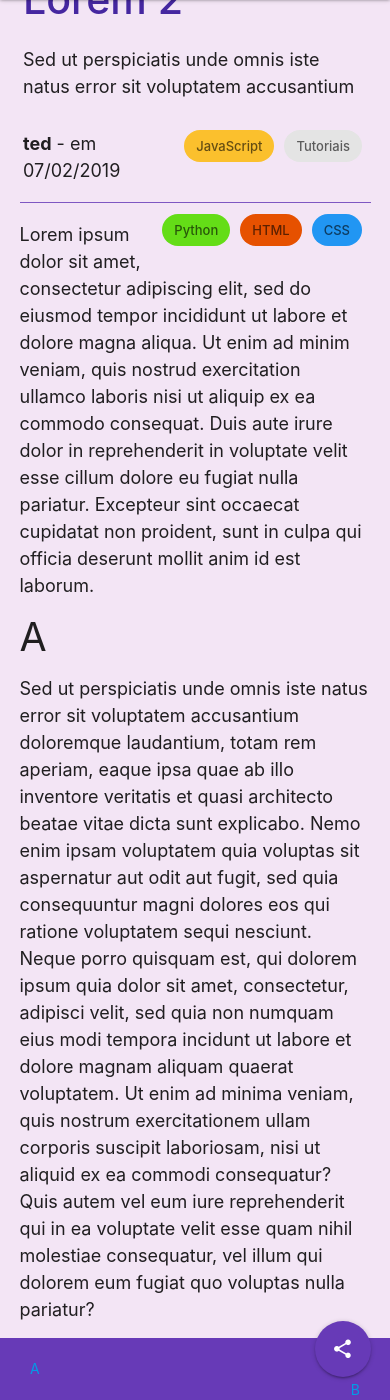
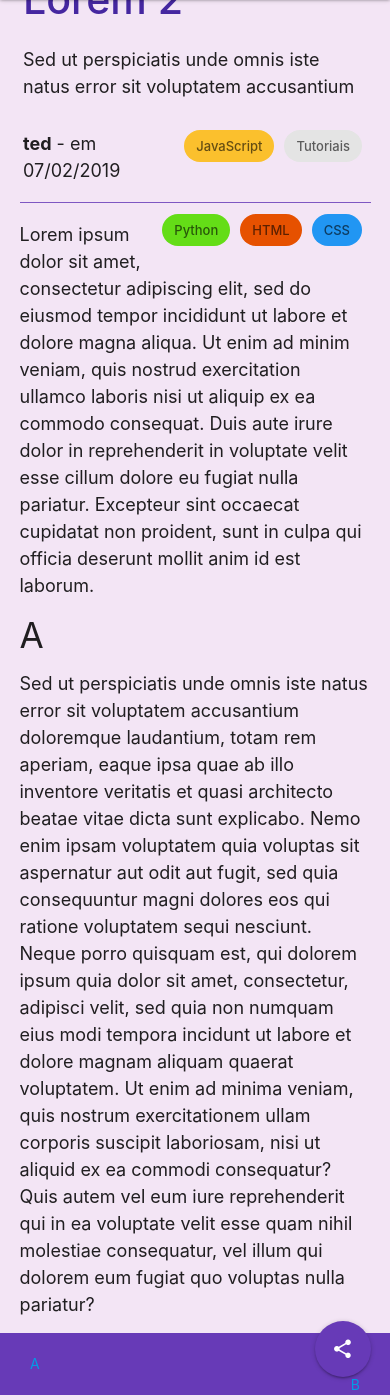
Before and after one commit to me-and-webDev/me-and-webDev.github.io, a Jekyll site: the page built from _posts/2019-02-07-lorem2.md, in a window 390 px wide and 1400 px high, scrolled down 118 px. Built offline with Jekyll 4.4.1, drawn with Linux system fonts in a browser that asks for light colours; nearby versions of some CDN libraries; some web fonts are replaced; library files that are not in the unit come from our copies.

Commit message:
Change the size of h2 elements on mobile

```diff
--- a/assets/css/style.css
+++ b/assets/css/style.css
@@ -148,7 +148,7 @@ nav ul li:hover, nav ul li.active {
 
   .post h2 {
     width: 100%;
-    font-size: 230%;
+    font-size: 205%;
   }
 }
 
```
